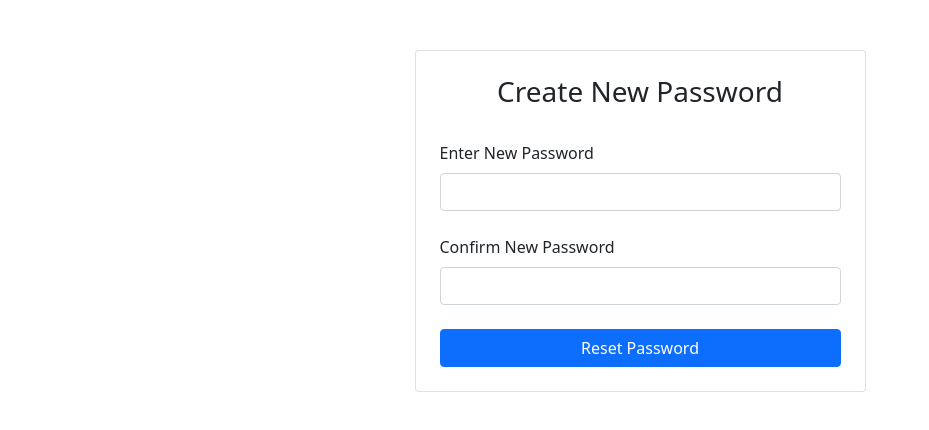
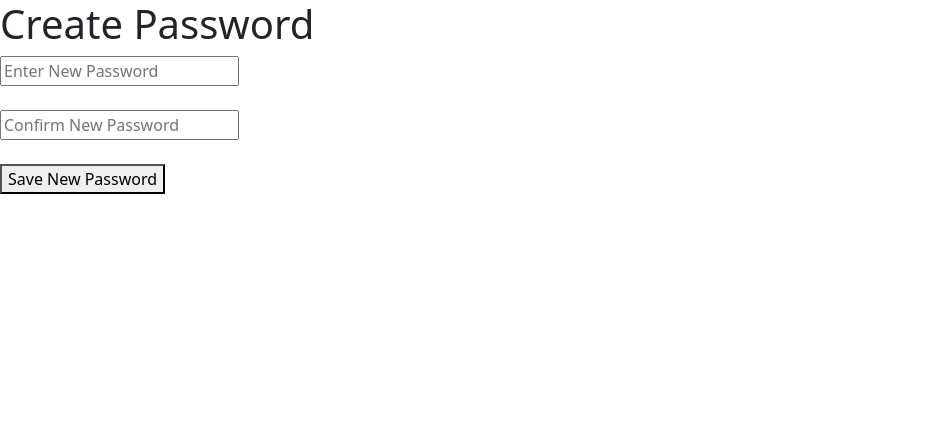
Before and after one commit to flavioborgesnunes/Django-React-Ecommerce, a React (Vite) app in the folder frontend/: page /create-new-password in a window 1280 px wide. Shown: the top 430 px of the page, without its empty margins (0-929 px from the left). Built offline with nearby package versions, Linux system fonts and the light colour scheme; what simple-zustand-devtools would draw is missing.

Commit message:
feat: create reset password

```diff
--- a/frontend/src/views/auth/CreatePassword.jsx
+++ b/frontend/src/views/auth/CreatePassword.jsx
@@ -1,149 +1,214 @@
-import { useEffect, useState } from 'react';
-import { Link, useSearchParams, useNavigate } from 'react-router-dom';
-import apiInstance from '../../utils/axios';
-import Swal from 'sweetalert2'
+// import { useEffect, useState } from 'react';
+// import { Link, useSearchParams, useNavigate } from 'react-router-dom';
+// import apiInstance from '../../utils/axios';
+// import Swal from 'sweetalert2'
 
+
+// function CreatePassword() {
+//     const [password, setPassword] = useState("")
+//     const [confirmPassword, setConfirmPassword] = useState("")
+//     const [error, setError] = useState(null)
+
+//     const axios = apiInstance
+//     const navigate = useNavigate()
+
+//     const [searchParams] = useSearchParams();
+//     const otp = searchParams.get('otp');
+//     const uidb64 = searchParams.get('uidb64');
+//     const reset_token = searchParams.get('reset_token');
+
+
+
+
+//     const handleNewPasswordChange = (event) => {
+//         setPassword(event.target.value)
+//     }
+
+//     const handleNewPasswordConfirmChange = (event) => {
+//         setConfirmPassword(event.target.value)
+//     }
+
+//     const handlePasswordSubmit = (e) => {
+//         e.preventDefault()
+
+//         if (password !== confirmPassword) {
+//             setError(true);
+//             console.log("Password Does Not Match");
+//         } else {
+//             setError(false);
+
+//             console.log("otp ======", otp);
+//             console.log("uidb64 ======", uidb64);
+//             console.log("reset_token ======", reset_token);
+//             console.log("password ======", password);
+
+//             const formdata = new FormData()
+
+//             formdata.append("otp", otp)
+//             formdata.append("uidb64", uidb64)
+//             formdata.append("reset_token", reset_token)
+//             formdata.append("password", password)
+
+//             try {
+//                 axios.post(`user/password-change/`, formdata).then((res) => {
+//                     console.log(res.data.code);
+//                     Swal.fire({
+//                         icon: 'success',
+//                         title: 'Password Changed Successfully',
+//                     })
+//                     navigate("/login")
+//                 })
+//             } catch (error) {
+//                 Swal.fire({
+//                     icon: 'error',
+//                     title: 'An Error Occured Try Again',
+//                 })
+//                 // console.log(error);
+//             }
+//         }
+
+
+//     }
+//     return (
+//         <section>
+//             <main className="" style={{ marginBottom: 100, marginTop: 50 }}>
+//                 <div className="container">
+//                     {/* Section: Login form */}
+//                     <section className="">
+//                         <div className="row d-flex justify-content-center">
+//                             <div className="col-xl-5 col-md-8">
+//                                 <div className="card rounded-5">
+//                                     <div className="card-body p-4">
+//                                         <h3 className="text-center">Create New Password</h3>
+//                                         <br />
+
+//                                         <div className="tab-content">
+//                                             <div
+//                                                 className="tab-pane fade show active"
+//                                                 id="pills-login"
+//                                                 role="tabpanel"
+//                                                 aria-labelledby="tab-login"
+//                                             >
+//                                                 <form onSubmit={handlePasswordSubmit}>
+//                                                     {/* Email input */}
+//                                                     <div className="form-outline mb-4">
+//                                                         <label className="form-label" htmlFor="Full Name">
+//                                                             Enter New Password
+//                                                         </label>
+//                                                         <input
+//                                                             type="password"
+//                                                             id="email"
+//                                                             required
+//                                                             name="password"
+//                                                             className="form-control"
+//                                                             onChange={handleNewPasswordChange}
+//                                                         />
+//                                                     </div>
+
+//                                                     <div className="form-outline mb-4">
+//                                                         <label className="form-label" htmlFor="Full Name">
+//                                                             Confirm New Password
+//                                                         </label>
+//                                                         <input
+//                                                             type="password"
+//                                                             id="email"
+//                                                             required
+//                                                             name="confirmPassword"
+//                                                             className="form-control"
+//                                                             onChange={handleNewPasswordConfirmChange}
+//                                                         />
+//                                                         {error !== null &&
+//                                                             <>
+//                                                                 {error === true
+
+//                                                                     ? <p className='text-danger fw-bold mt-2'>Password Does Not Match</p>
+//                                                                     : <p className='text-success fw-bold mt-2'>Password Matched</p>
+//                                                                 }
+//                                                             </>
+//                                                         }
+//                                                     </div>
+
+
+//                                                     <div className="text-center">
+//                                                         <button type='submit' className='btn btn-primary w-100'>Reset Password</button>
+//                                                     </div>
+
+//                                                 </form>
+//                                             </div>
+//                                         </div>
+//                                     </div>
+//                                 </div>
+//                             </div>
+//                         </div>
+//                     </section>
+//                 </div>
+//             </main>
+//         </section>
+//     )
+// }
+
+// export default CreatePassword
+
+import { useState } from 'react'
+import { useSearchParams, useNavigate } from 'react-router-dom'
+import apiInstance from '../..//utils/axios'
 
 function CreatePassword() {
     const [password, setPassword] = useState("")
     const [confirmPassword, setConfirmPassword] = useState("")
-    const [error, setError] = useState(null)
 
-    const axios = apiInstance
     const navigate = useNavigate()
-
-    const [searchParams] = useSearchParams();
-    const otp = searchParams.get('otp');
-    const uidb64 = searchParams.get('uidb64');
-    const reset_token = searchParams.get('reset_token');
+    const [searchParam] = useSearchParams()
 
 
+    const otp = searchParam.get("otp")
+    const uidb64 = searchParam.get("uidb64")
 
 
-    const handleNewPasswordChange = (event) => {
-        setPassword(event.target.value)
+    const handlePasswordSubmit = async (e) => {
+        e.preventDefault()
+        if (password !== confirmPassword) {
+            alert("Password Does Not Match")
+        } else {
+            const formdata = new FormData()
+            formdata.append('password', password)
+            formdata.append('otp', otp)
+            formdata.append('uidb64', uidb64)
+
+            try {
+                await apiInstance.post(`user/password-change/`, formdata).then((res) => {
+                    console.log(res.data);
+                    alert("Password Changed Successfully")
+                    navigate('/login')
+
+                })
+            } catch (error) {
+                console.log(error)
+                alert("An error occured when try to change the password")
             }
 
-    const handleNewPasswordConfirmChange = (event) => {
-        setConfirmPassword(event.target.value)
         }
 
-    const handlePasswordSubmit = (e) => {
-        e.preventDefault()
-
-        if (password !== confirmPassword) {
-            setError(true);
-            console.log("Password Does Not Match");
-        } else {
-            setError(false);
-
-            console.log("otp ======", otp);
-            console.log("uidb64 ======", uidb64);
-            console.log("reset_token ======", reset_token);
-            console.log("password ======", password);
-
-            const formdata = new FormData()
-
-            formdata.append("otp", otp)
-            formdata.append("uidb64", uidb64)
-            formdata.append("reset_token", reset_token)
-            formdata.append("password", password)
-
-            try {
-                axios.post(`user/password-change/`, formdata).then((res) => {
-                    console.log(res.data.code);
-                    Swal.fire({
-                        icon: 'success',
-                        title: 'Password Changed Successfully',
-                    })
-                    navigate("/login")
-                })
-            } catch (error) {
-                Swal.fire({
-                    icon: 'error',
-                    title: 'An Error Occured Try Again',
-                })
-                // console.log(error);
-            }
     }
 
-
-    }
     return (
-        <section>
-            <main className="" style={{ marginBottom: 100, marginTop: 50 }}>
-                <div className="container">
-                    {/* Section: Login form */}
-                    <section className="">
-                        <div className="row d-flex justify-content-center">
-                            <div className="col-xl-5 col-md-8">
-                                <div className="card rounded-5">
-                                    <div className="card-body p-4">
-                                        <h3 className="text-center">Create New Password</h3>
-                                        <br />
-
-                                        <div className="tab-content">
-                                            <div
-                                                className="tab-pane fade show active"
-                                                id="pills-login"
-                                                role="tabpanel"
-                                                aria-labelledby="tab-login"
-                                            >
+        <div>
+            <h1>Create Password</h1>
             <form onSubmit={handlePasswordSubmit}>
-                                                    {/* Email input */}
-                                                    <div className="form-outline mb-4">
-                                                        <label className="form-label" htmlFor="Full Name">
-                                                            Enter New Password
-                                                        </label>
                 <input
                     type="password"
-                                                            id="email"
-                                                            required
-                                                            name="password"
-                                                            className="form-control"
-                                                            onChange={handleNewPasswordChange}
-                                                        />
-                                                    </div>
-
-                                                    <div className="form-outline mb-4">
-                                                        <label className="form-label" htmlFor="Full Name">
-                                                            Confirm New Password
-                                                        </label>
+                    placeholder="Enter New Password"
+                    onChange={(e) => setPassword(e.target.value)}
+                /><br /><br />
                 <input
                     type="password"
-                                                            id="email"
-                                                            required
-                                                            name="confirmPassword"
-                                                            className="form-control"
-                                                            onChange={handleNewPasswordConfirmChange}
-                                                        />
-                                                        {error !== null &&
-                                                            <>
-                                                                {error === true
-
-                                                                    ? <p className='text-danger fw-bold mt-2'>Password Does Not Match</p>
-                                                                    : <p className='text-success fw-bold mt-2'>Password Matched</p>
-                                                                }
-                                                            </>
-                                                        }
-                                                    </div>
-
-
-                                                    <div className="text-center">
-                                                        <button type='submit' className='btn btn-primary w-100'>Reset Password</button>
-                                                    </div>
+                    placeholder="Confirm New Password"
+                    onChange={(e) => setConfirmPassword(e.target.value)}
+                /> <br /><br />
+                <button type="submit">Save New Password</button>
 
             </form>
         </div>
-                                        </div>
-                                    </div>
-                                </div>
-                            </div>
-                        </div>
-                    </section>
-                </div>
-            </main>
-        </section>
     )
 }
 
--- a/frontend/src/views/auth/ForgotPassword.jsx
+++ b/frontend/src/views/auth/ForgotPassword.jsx
@@ -1,124 +1,122 @@
-import { useEffect, useState } from 'react';
-import { useSearchParams } from 'react-router-dom';
-import apiInstance from '../../utils/axios';
-import Swal from 'sweetalert2'
+// import { useEffect, useState } from 'react';
+// import { useSearchParams } from 'react-router-dom';
+// import apiInstance from '../../utils/axios';
+// import Swal from 'sweetalert2'
+
+// function ForgotPassword() {
+
+//     const [email, setEmail] = useState("")
+
+//     const axios = apiInstance
+//     const [searchParams] = useSearchParams();
+//     const otp = searchParams.get('otp');
+//     const uuid = searchParams.get('uuid');
+
+//     const handleEmailChange = (event) => {
+//         setEmail(event.target.value)
+//         console.log(email);
+//     }
+
+
+//     const handleEmailSubmit = () => {
+//         axios.get(`user/password-reset/${email}/`).then((res) => {
+//             console.log(res.data);
+//             Swal.fire({
+//                 icon: 'success',
+//                 title: 'Password Reset Email Sent!',
+//             })
+//         })
+//     }
+
+//     return (
+//         <section>
+//             <main className="" style={{ marginBottom: 100, marginTop: 50 }}>
+//                 <div className="container">
+//                     {/* Section: Login form */}
+//                     <section className="">
+//                         <div className="row d-flex justify-content-center">
+//                             <div className="col-xl-5 col-md-8">
+//                                 <div className="card rounded-5">
+//                                     <div className="card-body p-4">
+//                                         <h3 className="text-center">Forgot Password</h3>
+//                                         <br />
+
+//                                         <div className="tab-content">
+//                                             <div
+//                                                 className="tab-pane fade show active"
+//                                                 id="pills-login"
+//                                                 role="tabpanel"
+//                                                 aria-labelledby="tab-login"
+//                                             >
+//                                                 <div>
+//                                                     {/* Email input */}
+//                                                     <div className="form-outline mb-4">
+//                                                         <label className="form-label" htmlFor="Full Name">
+//                                                             Email Address
+//                                                         </label>
+//                                                         <input
+//                                                             type="text"
+//                                                             id="email"
+//                                                             name="email"
+//                                                             className="form-control"
+//                                                             onChange={handleEmailChange}
+//                                                         />
+//                                                     </div>
+
+//                                                     <div className="text-center">
+//                                                         <button onClick={handleEmailSubmit} className='btn btn-primary w-100'>Reset Password</button>
+//                                                     </div>
+
+//                                                 </div>
+//                                             </div>
+//                                         </div>
+//                                     </div>
+//                                 </div>
+//                             </div>
+//                         </div>
+//                     </section>
+//                 </div>
+//             </main>
+//         </section>
+//     )
+// }
+
+// export default ForgotPassword
+
+import { useState } from 'react'
+import apiInstance from '../../utils/axios'
+// import { useNavigate } from 'react-router-dom'
 
 function ForgotPassword() {
-
     const [email, setEmail] = useState("")
 
-    const axios = apiInstance
-    const [searchParams] = useSearchParams();
-    const otp = searchParams.get('otp');
-    const uuid = searchParams.get('uuid');
+    // const navigate = useNavigate()
 
-    const handleEmailChange = (event) => {
-        setEmail(event.target.value)
-        console.log(email);
-    }
+    const handleSubmit = async () => {
+        try {
+            await apiInstance.get(`user/password-reset/${email}/`).then((res) => {
+                alert("An E-mail Has Been Sent To You")
+            })
 
+        } catch (error) {
+            alert("E-mail Does Not Exists")
 
-    const handleEmailSubmit = () => {
-        axios.get(`user/password-reset/${email}/`).then((res) => {
-            console.log(res.data);
-            Swal.fire({
-                icon: 'success',
-                title: 'Password Reset Email Sent!',
-            })
-        })
+        }
     }
 
     return (
-        <section>
-            <main className="" style={{ marginBottom: 100, marginTop: 50 }}>
-                <div className="container">
-                    {/* Section: Login form */}
-                    <section className="">
-                        <div className="row d-flex justify-content-center">
-                            <div className="col-xl-5 col-md-8">
-                                <div className="card rounded-5">
-                                    <div className="card-body p-4">
-                                        <h3 className="text-center">Forgot Password</h3>
-                                        <br />
-
-                                        <div className="tab-content">
-                                            <div
-                                                className="tab-pane fade show active"
-                                                id="pills-login"
-                                                role="tabpanel"
-                                                aria-labelledby="tab-login"
-                                            >
-                                                <div>
-                                                    {/* Email input */}
-                                                    <div className="form-outline mb-4">
-                                                        <label className="form-label" htmlFor="Full Name">
-                                                            Email Address
-                                                        </label>
-                                                        <input
-                                                            type="text"
-                                                            id="email"
-                                                            name="email"
-                                                            className="form-control"
-                                                            onChange={handleEmailChange}
-                                                        />
-                                                    </div>
-
-                                                    <div className="text-center">
-                                                        <button onClick={handleEmailSubmit} className='btn btn-primary w-100'>Reset Password</button>
-                                                    </div>
-
-                                                </div>
-                                            </div>
-                                        </div>
-                                    </div>
-                                </div>
-                            </div>
-                        </div>
-                    </section>
-                </div>
-            </main>
-        </section>
+        <div>
+            <h1>Forgot Password</h1>
+            <input type="email"
+                onChange={(e) => setEmail(e.target.value)}
+                placeholder='Enter E-mail'
+                name=''
+                id='' />
+            <br />
+            <br />
+            <button onClick={handleSubmit}>Reset Password</button>
+        </div>
     )
 }
 
 export default ForgotPassword
-
-// import { useState } from 'react'
-// import apiInstance from '../../utils/axios'
-// import { useNavigate } from 'react-router-dom'
-
-// function ForgotPassword() {
-//     const [email, setEmail] = useState("")
-
-//     const navigate = useNavigate()
-
-//     const handleSubmit = async () => {
-//         try {
-//             await apiInstance.get(`user/password-reset/${email}/`).then((res) => {
-//                 alert("An E-mail Has Been Sent To You")
-//                 navigate("/create-new-password")
-
-//             })
-
-//         } catch (error) {
-//             alert("E-mail Does Not Exists")
-
-//         }
-//     }
-
-//     return (
-//         <div>
-//             <h1>Forgot Password</h1>
-//             <input type="email"
-//                 onChange={(e) => setEmail(e.target.value)}
-//                 placeholder='Enter E-mail'
-//                 name=''
-//                 id='' />
-//             <br />
-//             <br />
-//             <button onClick={handleSubmit}>Reset Password</button>
-//         </div>
-//     )
-// }
-
-// export default ForgotPassword
```
Also changed, not shown: 1 other file (tests, documents, lock files or other folders). Lines whose indentation alone changed are shown as unchanged.
